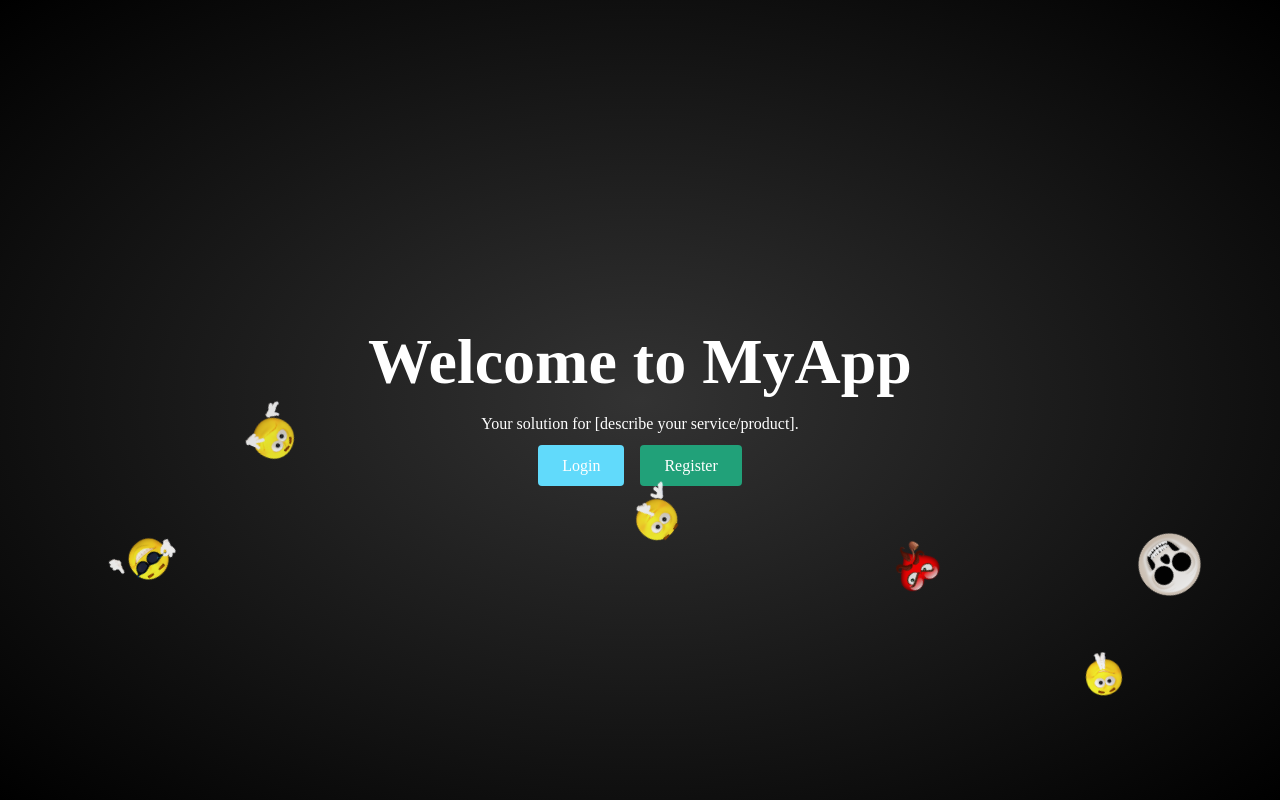
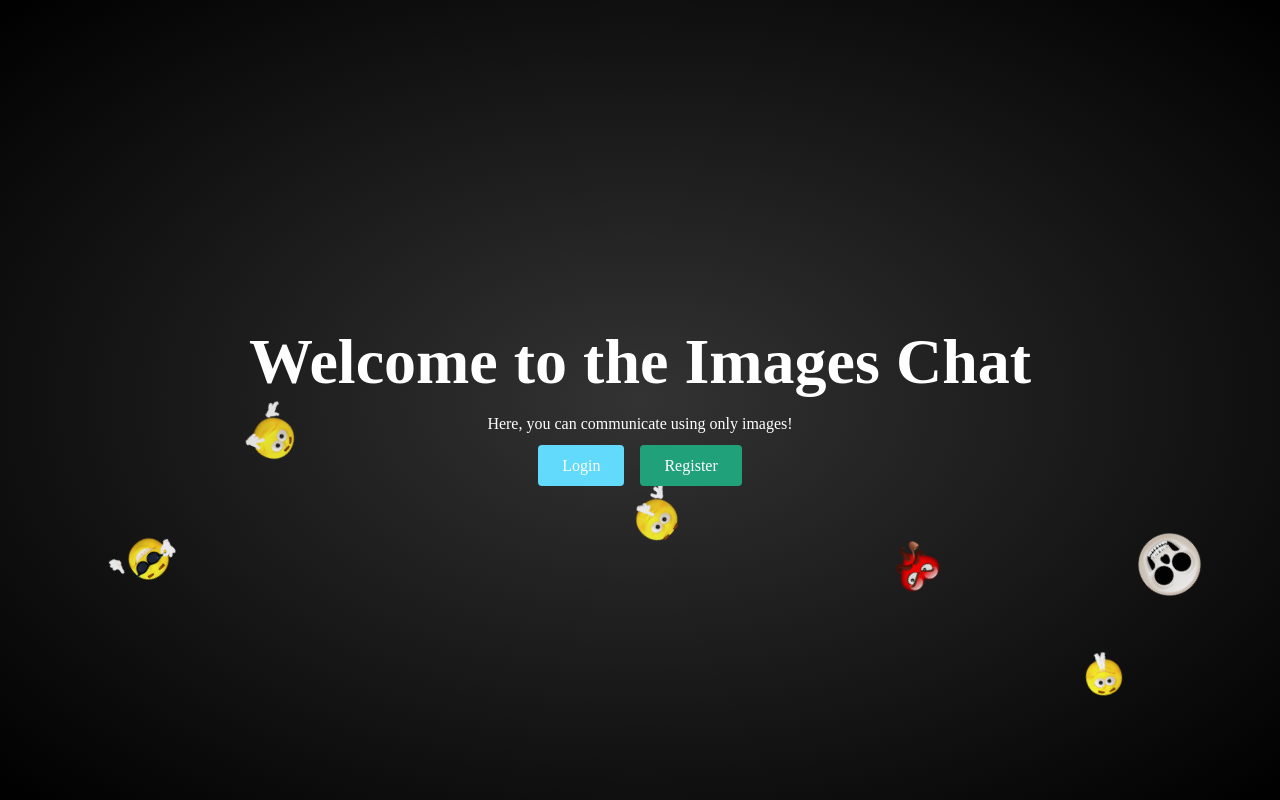
Before and after one commit to natylr/images-chat, a React (Create React App) app in the folder frontend/: page / in a window 1280 px wide. Built offline with nearby package versions, Linux system fonts and the light colour scheme.

Commit message:
Changed LandingPage design

```diff
--- a/frontend/src/pages/LandingPage.css
+++ b/frontend/src/pages/LandingPage.css
@@ -1,4 +1,4 @@
-/* Basic Reset */
+/* Basic reset and container styling */
 * {
   margin: 0;
   padding: 0;
@@ -10,6 +10,13 @@ body, html, .landing-container {
   height: 100%;
   overflow: hidden;
   background-color: black;
+  position: relative;
+}
+
+/* Main container */
+.landing-container {
+  position: relative;
+  z-index: 2;
 }
 
 .landing-background {
@@ -24,12 +31,16 @@ body, html, .landing-container {
   color: #fff;
   font-family: 'Courgette', cursive;
   text-align: center;
+  z-index: 1; /* Background content */
 }
 
 .landing-buttons {
   margin-top: 1.5rem;
+  position: relative;
+  z-index: 3;
 }
 
+/* Button styling with hover effects */
 .btn {
   padding: 0.75rem 1.5rem;
   margin: 0 0.5rem;
@@ -39,14 +50,28 @@ body, html, .landing-container {
   font-size: 1rem;
   cursor: pointer;
   text-decoration: none;
+  z-index: 4;
+  transition: transform 0.2s ease, background-color 0.2s ease;
+}
+
+.btn:hover {
+  transform: scale(1.05);
 }
 
 .btn-primary {
   background-color: #61dafb;
 }
 
+.btn-primary:hover {
+  background-color: #4bbbd8;
+}
+
 .btn-secondary {
   background-color: #21a179;
+}
+
+.btn-secondary:hover {
+  background-color: #33a1c2;
 }
 
 .emoji {
@@ -55,6 +80,7 @@ body, html, .landing-container {
   left: 0;
   width: 100%;
   height: 100%;
+  z-index: 0;
 }
 
 .emoji img {
--- a/frontend/src/pages/LandingPage.tsx
+++ b/frontend/src/pages/LandingPage.tsx
@@ -3,29 +3,31 @@ import { Link } from 'react-router-dom';
 import './LandingPage.css';
 
 const LandingPage: React.FC = () => {
+  const emojis1 = ['/emojis/emoji_1.png', '/emojis/emoji_2.png', '/emojis/emoji_3.png', '/emojis/emoji_4.png'];
+  const emojis2 = ['/emojis/emoji_5.png', '/emojis/emoji_6.png', '/emojis/emoji_7.png'];
+
   return (
     <div className="landing-container">
       <section className="landing-background">
-        <h2>Welcome to MyApp</h2>
-        <p>Your solution for [describe your service/product].</p>
+        <h2>Welcome to the Images Chat</h2>
+        <p>Here, you can communicate using only images!</p>
         <div className="landing-buttons">
-          <Link to="/login" className="btn btn-primary">Login</Link>
-          <Link to="/register" className="btn btn-secondary">Register</Link>
+        <Link to="/login" className="btn btn-primary" aria-label="Login Page">Login</Link>
+        <Link to="/register" className="btn btn-secondary" aria-label="Register Page">Register</Link>
         </div>
-        <div className="emoji emoji1">
-          <img src="/emojis/emoji_1.png" alt="emoji" />
-          <img src="/emojis/emoji_2.png" alt="emoji" />
-          <img src="/emojis/emoji_3.png" alt="emoji" />
-          <img src="/emojis/emoji_4.png" alt="emoji" />
+           <div className="emoji emoji1">
+          {emojis1.map((src, index) => (
+            <img key={index} src={src} alt={`emoji ${index + 1}`} />
+          ))}
         </div>
         <div className="emoji emoji2">
-          <img src="/emojis/emoji_5.png" alt="emoji" />
-          <img src="/emojis/emoji_6.png" alt="emoji" />
-          <img src="/emojis/emoji_7.png" alt="emoji" />
+          {emojis2.map((src, index) => (
+            <img key={index} src={src} alt={`emoji ${index + 5}`} />
+          ))}
         </div>
       </section>
       <footer className="landing-footer">
-        <p>&copy; {new Date().getFullYear()} MyApp. All rights reserved.</p>
+        <p>&copy; {new Date().getFullYear()} Images Chat. All rights reserved.</p>
       </footer>
     </div>
   );
```
